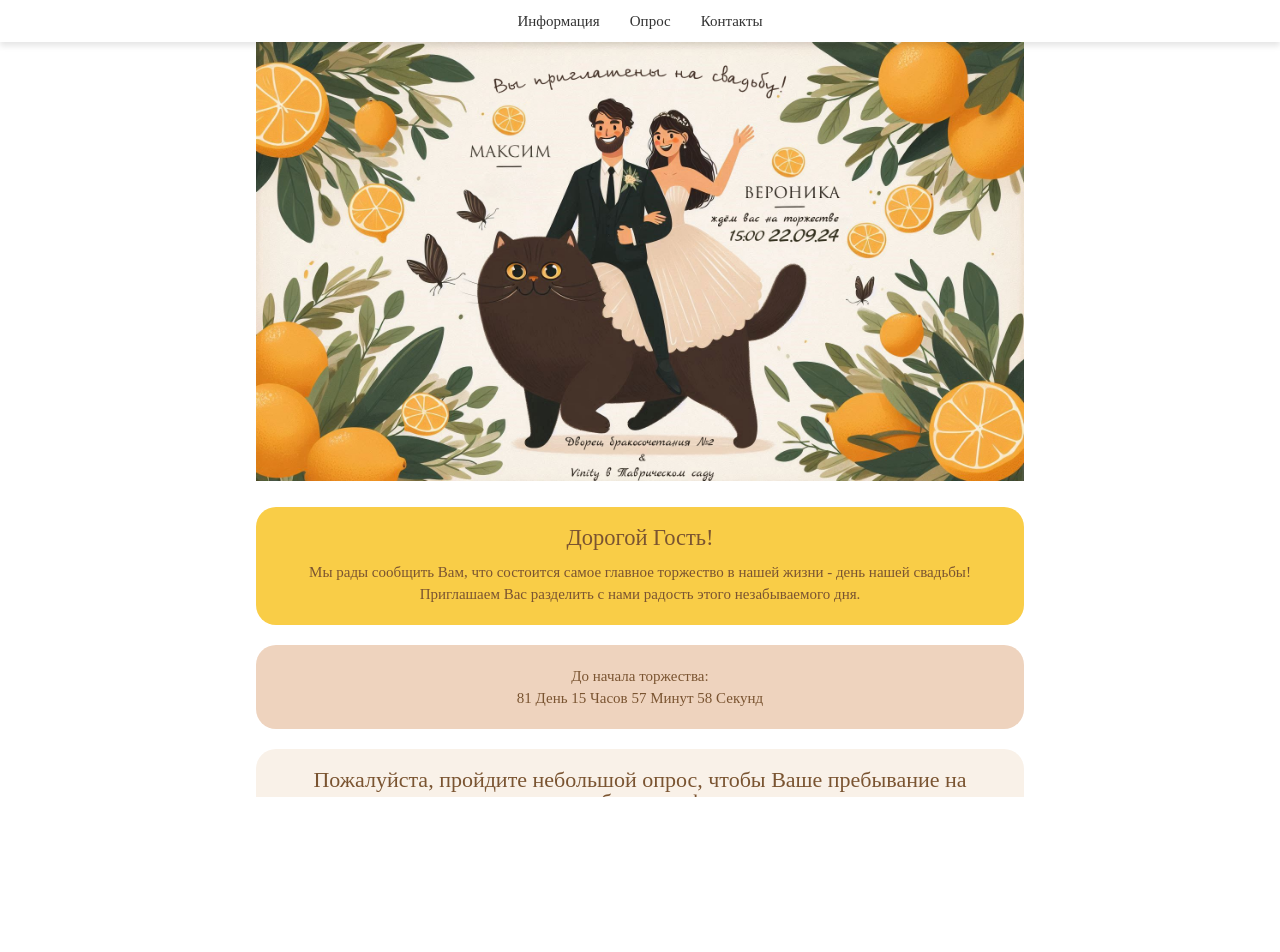
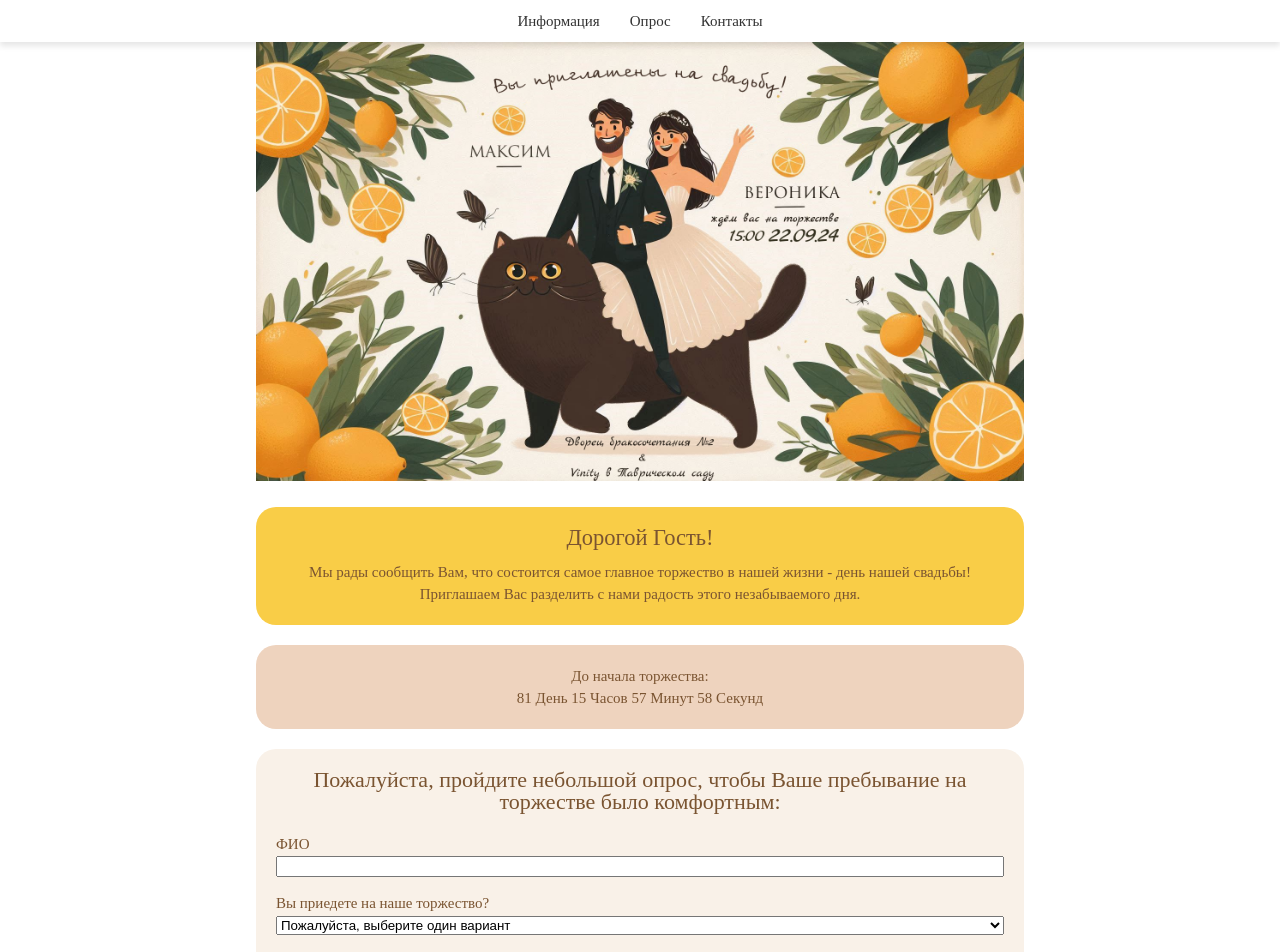
Before and after one commit to maxim-and-veronika/maxim-and-veronika.github.io, a Vue app: page / in a window 1280 px wide. Shown: the top 952 px of the page. Before the commit the page ends 800 px from the top, so only its background shows below. Built offline with nearby package versions, Linux system fonts and the light colour scheme; a web font is replaced by a local one.

Commit message:
Откат снапов, фикс хэша

```diff
--- a/src/App.vue
+++ b/src/App.vue
@@ -5,10 +5,10 @@
       <header class="header" :class="{ 'header__visible': true }">
         <navbar/>
       </header>
-      <main class="main snap-container">
-        <img class="main-picture snap-element" alt="Вы приглашены на свадьбу!" src="./assets/main.webp">
-        <info-block class="snap-element" id="info"/>
-        <div class="countdown snap-element" v-if="!isWeddingStarted">
+      <main class="main">
+        <img class="main-picture" alt="Вы приглашены на свадьбу!" src="./assets/main.webp">
+        <info-block id="info"/>
+        <div class="countdown" v-if="!isWeddingStarted">
           До начала торжества:
           <div>
             {{ days }} {{ pluralize(days, 'День', 'Дня', 'Дней') }}
@@ -20,8 +20,8 @@
         <div class="countdown" v-else>
           <h1> Свадьба уже началась!</h1>
         </div>
-        <r-s-v-p-form class="snap-element rsvp-form" id="rsvp"/>
-        <div class="snap-element dress-code">
+        <r-s-v-p-form class="rsvp-form" id="rsvp"/>
+        <div class="dress-code">
           <h2> Дресс-кода с цветовыми гаммами нет. Просто следуйте простым правилам:</h2>
           <ul>
             <li class="dress-code-list" v-for="rule in dressCode">
@@ -29,15 +29,15 @@
             </li>
           </ul>
         </div>
-        <div class="snap-element location">
+        <div class="location">
           <h2>Блок что и где будет происходить + ссылки на карту</h2>
         </div>
-        <div class="gifts snap-element">
+        <div class="gifts">
           <h2> Не надо слов, не надо паники, и можно без цветов </h2>
           <img class="main-picture" alt="Мы копим на квартиру!" src="./assets/box1.jpg">
         </div>
 
-        <div class="contacts snap-element" id="contacts">
+        <div class="contacts" id="contacts">
           <a href='tel:+79110061647'>Жених: +79110061647</a>
           <a href='tel:+79119071174'>Невеста: +79119071174</a>
         </div>
@@ -104,7 +104,7 @@ function updateCountdown() {
 }
 
 watch(window.location.hash, () => {
-  if (window.location.hash === 'success') {
+  if (window.location.hash === '#success') {
     isSuccess.value = true
   }
 }, {
@@ -122,16 +122,6 @@ watch(window.location.hash, () => {
 html {
   scroll-behavior: smooth;
   scroll-padding-top: 45px;
-}
-
-.snap-container {
-  scroll-snap-type: y proximity;
-  overflow-y: scroll;
-  max-height: calc(100vh - 45px);
-}
-
-.snap-element {
-  scroll-snap-align: start;
 }
 
 body {
```
